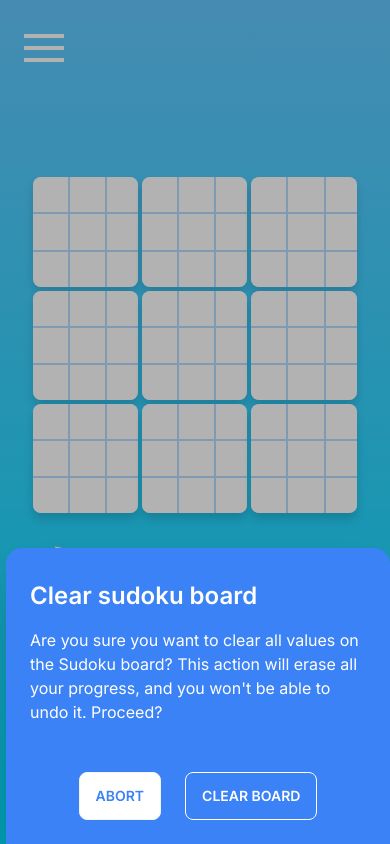
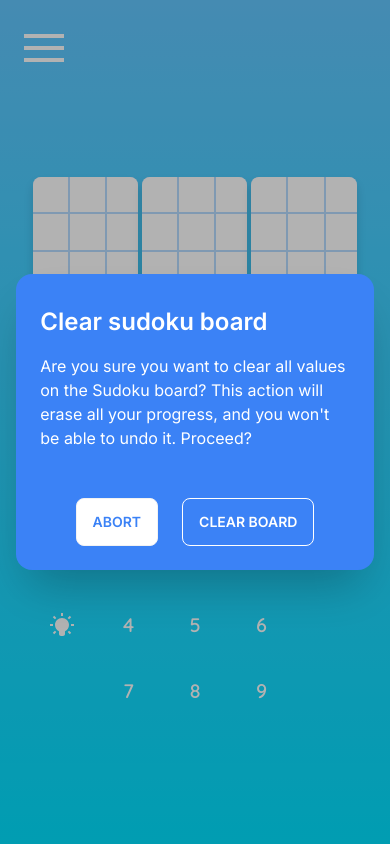
Before and after one commit to raswonders/sudoku-test, a Next.js app: page / in a window 390 px wide. Both pictures are taken after a click on the button 62 px from the left and 558 px from the top of the page. Built offline with nearby package versions, Linux system fonts and the light colour scheme.

Commit message:
remove responsive classes from modals

```diff
--- a/src/app/components/modals.jsx
+++ b/src/app/components/modals.jsx
@@ -1,6 +1,6 @@
 export function ClearBoardConfirmation({ gridRef }) {
   return (
-    <dialog id="clear_confirm" className="modal modal-bottom sm:modal-middle">
+    <dialog id="clear_confirm" className="modal">
       <form
         method="dialog"
         className="modal-box bg-blue-500 text-white max-w-sm"
@@ -31,7 +31,7 @@ export function ClearBoardConfirmation({ gridRef }) {
 
 export function RestartGameConfirmation({ setGame }) {
   return (
-    <dialog id="restart_confirm" className="modal modal-bottom sm:modal-middle">
+    <dialog id="restart_confirm" className="modal">
       <form
         method="dialog"
         className="modal-box bg-blue-500 text-white max-w-sm"
```
